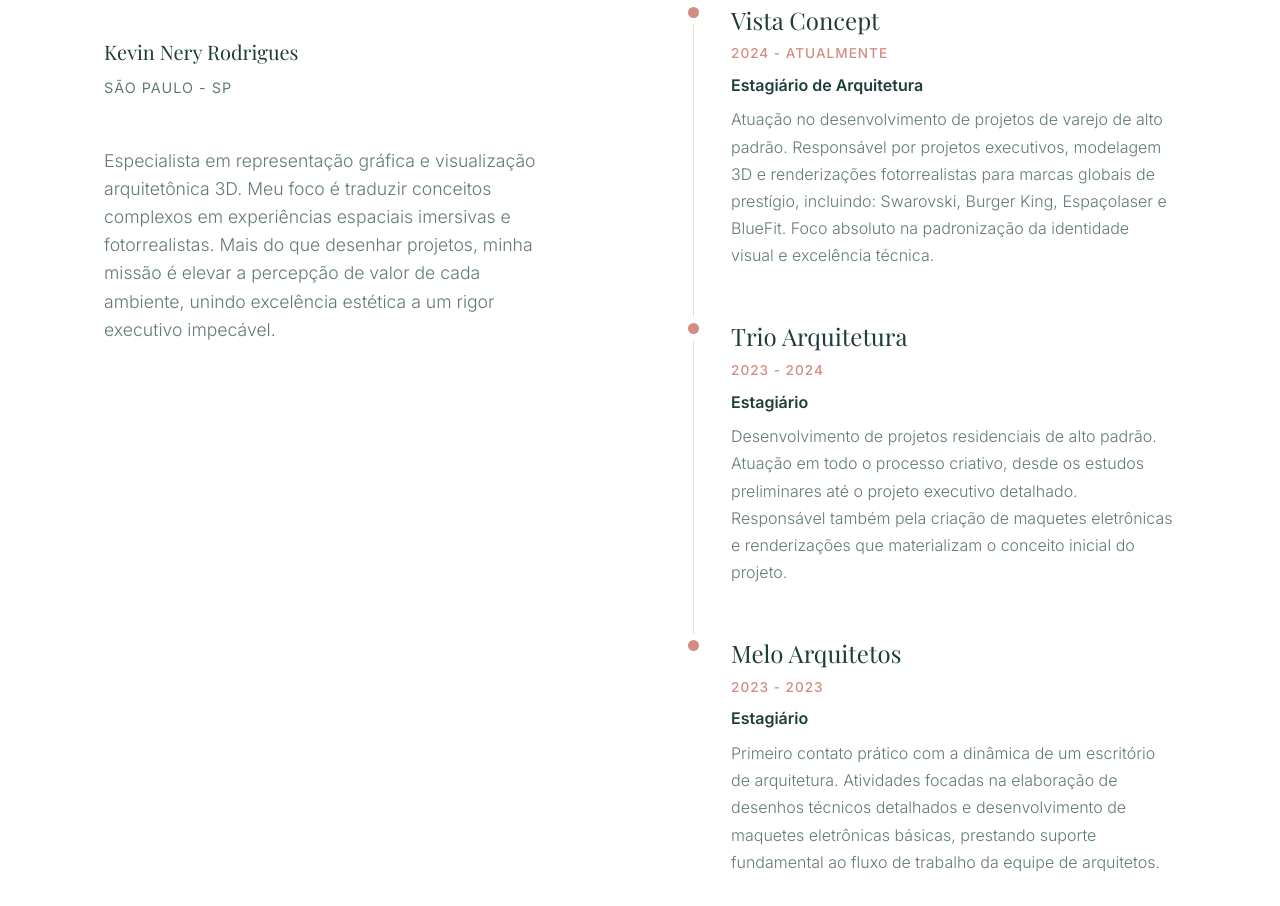
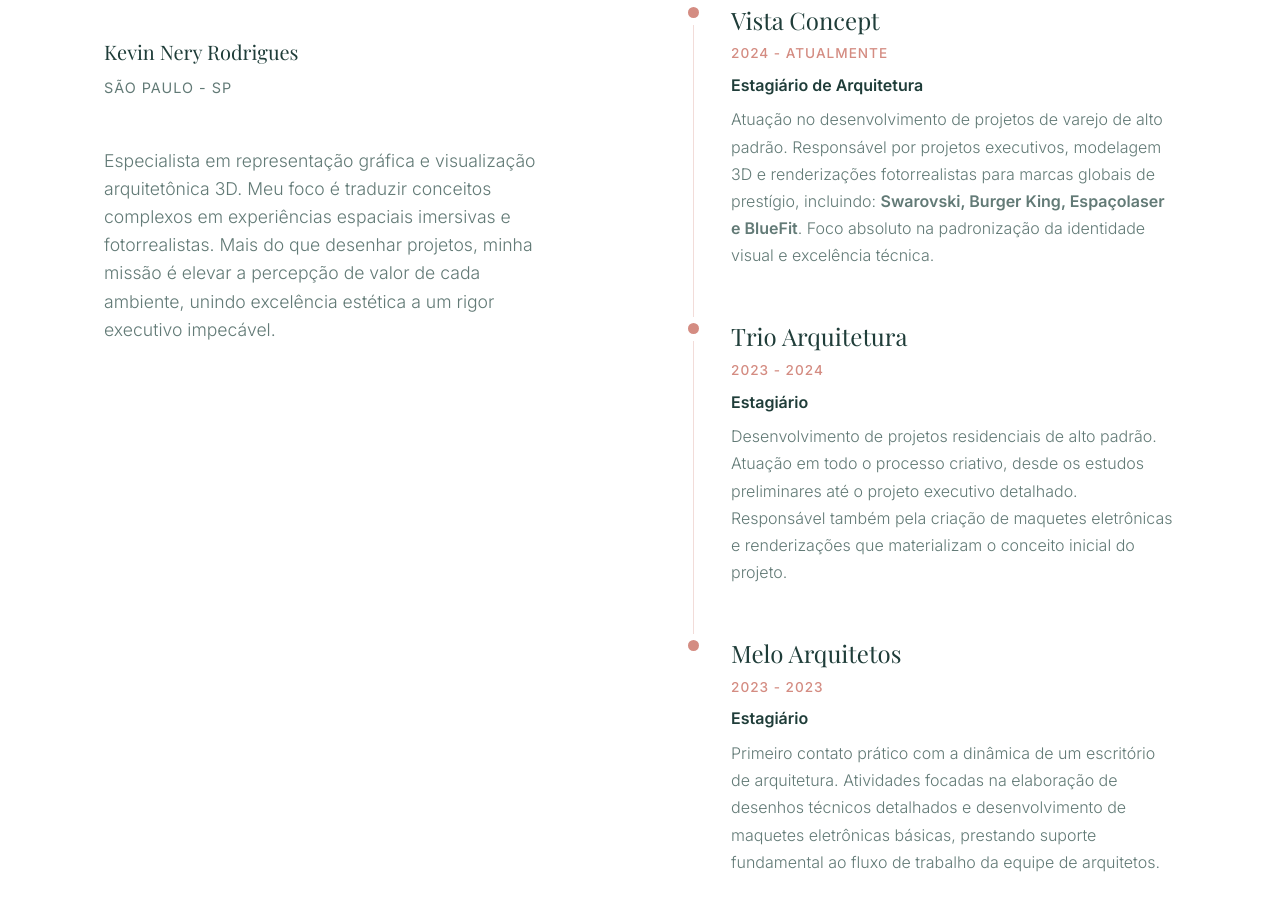
Before and after one commit to ryc02/portfolio-kevin, a React (Vite) app: page / in a window 1280 px wide. Shown: the part 1033-1939 px from the top of the page. Built offline with nearby package versions, Linux system fonts and the light colour scheme; a web font is replaced by a local one.

Commit message:
style: highlight brands in vista concept description

```diff
--- a/src/translations.js
+++ b/src/translations.js
@@ -21,7 +21,7 @@ export const translations = {
           title: "Vista Concept",
           date: "2024 - Atualmente",
           subtitle: "Estagiário de Arquitetura",
-          desc: "Atuação no desenvolvimento de projetos de varejo de alto padrão. Responsável por projetos executivos, modelagem 3D e renderizações fotorrealistas para marcas globais de prestígio, incluindo: Swarovski, Burger King, Espaçolaser e BlueFit. Foco absoluto na padronização da identidade visual e excelência técnica."
+          desc: "Atuação no desenvolvimento de projetos de varejo de alto padrão. Responsável por projetos executivos, modelagem 3D e renderizações fotorrealistas para marcas globais de prestígio, incluindo: <strong>Swarovski, Burger King, Espaçolaser e BlueFit</strong>. Foco absoluto na padronização da identidade visual e excelência técnica."
         },
         trio: {
           title: "Trio Arquitetura",
@@ -98,7 +98,7 @@ export const translations = {
           title: "Vista Concept",
           date: "2024 - Present",
           subtitle: "Architecture Intern",
-          desc: "Working in the development of high-end retail projects. Responsible for executive projects, 3D modeling, and photorealistic renderings for prestigious global brands, including: Swarovski, Burger King, Espaçolaser, and BlueFit. Absolute focus on visual identity standardization and technical excellence."
+          desc: "Working in the development of high-end retail projects. Responsible for executive projects, 3D modeling, and photorealistic renderings for prestigious global brands, including: <strong>Swarovski, Burger King, Espaçolaser, and BlueFit</strong>. Absolute focus on visual identity standardization and technical excellence."
         },
         trio: {
           title: "Trio Arquitetura",
```
